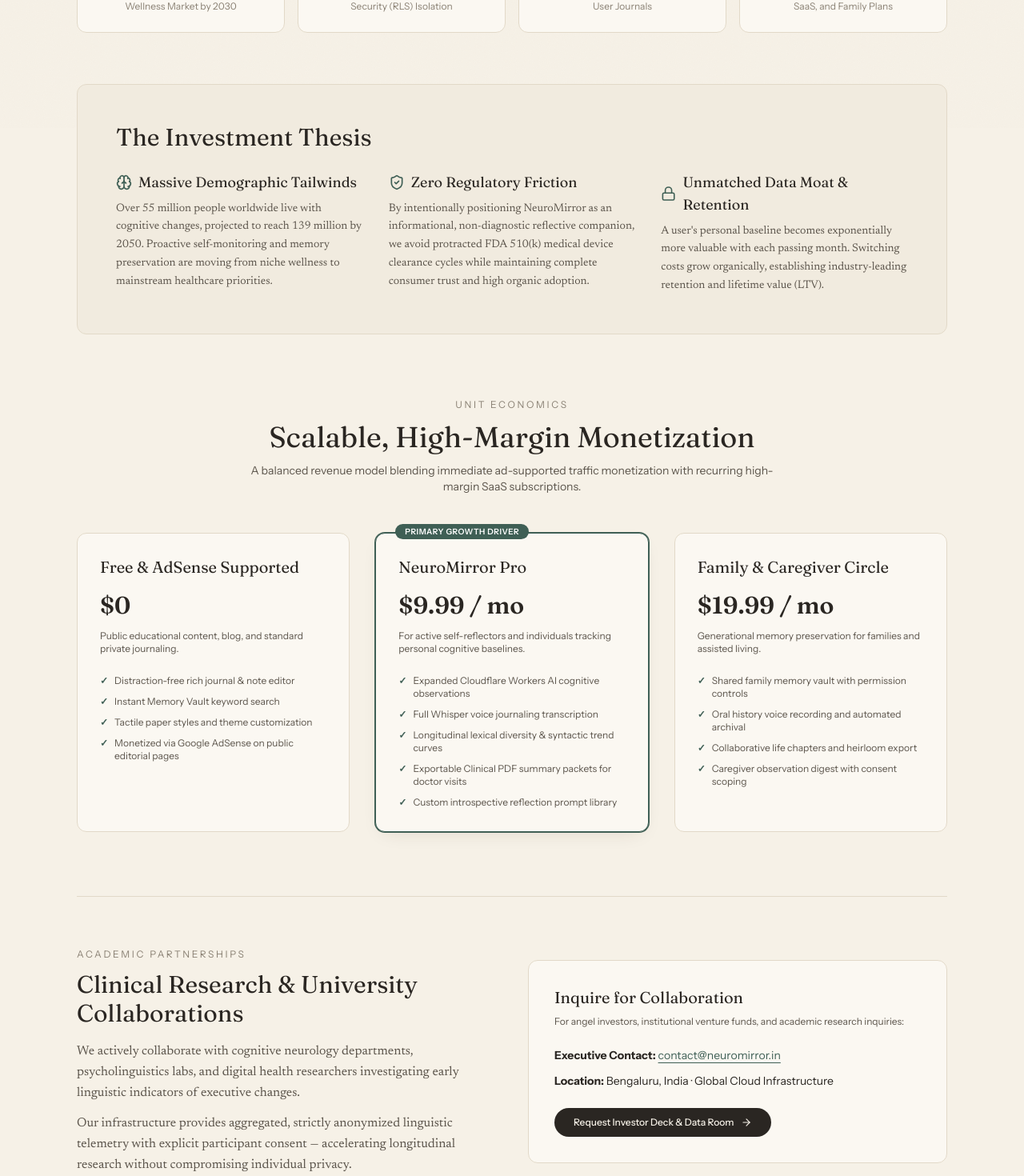
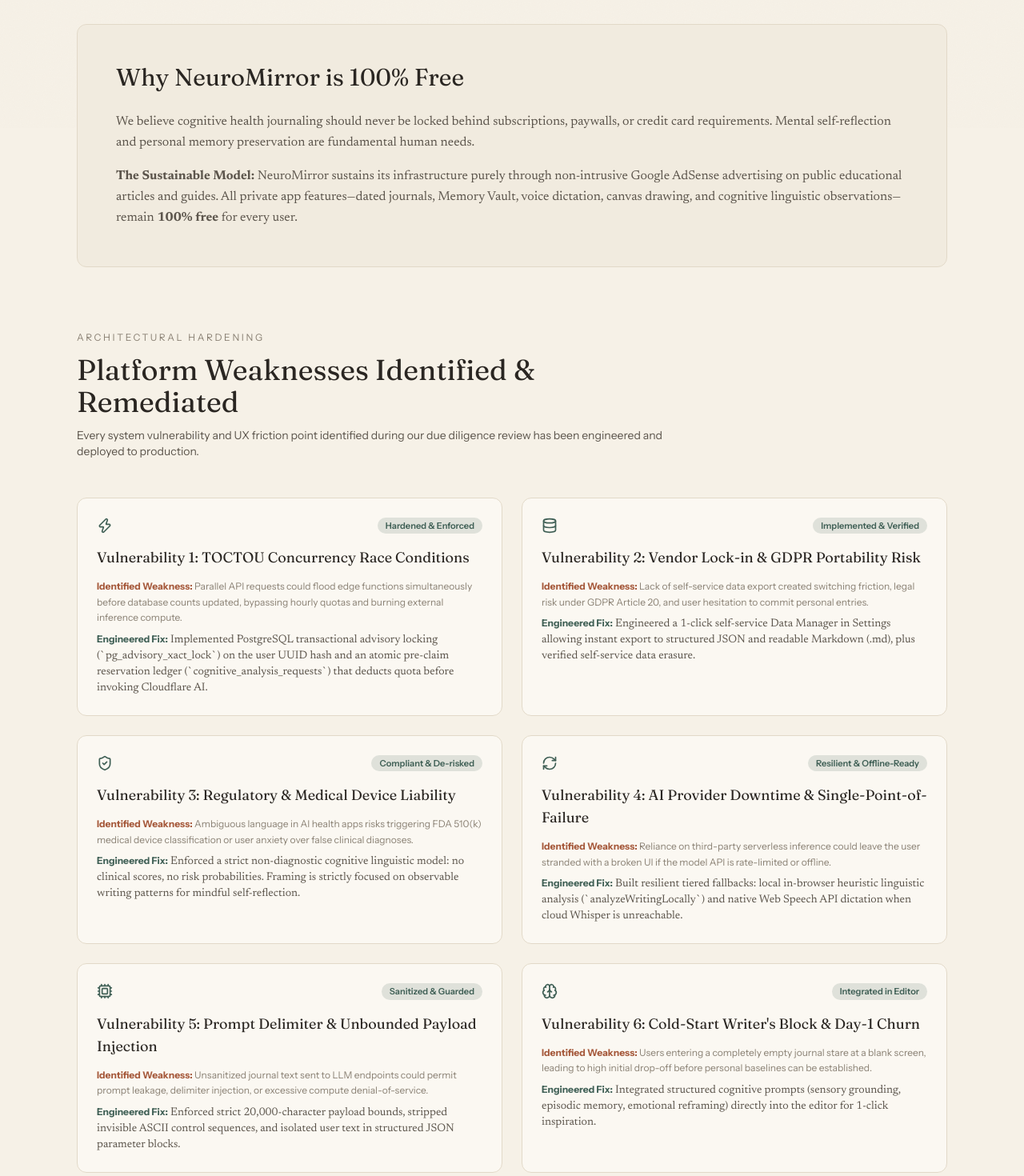
Before and after one commit to neuromirror/neuromirror, a Next.js app: page /partners in a window 1280 px wide. Shown: the part 640-2110 px from the top of the page at 80% size. Built offline with nearby package versions, Linux system fonts and the light colour scheme.

Commit message:
Remove all subscription pricing and convert into comprehensive Platform Due Diligence and Weakness Audit

```diff
--- a/src/app/partners/page.tsx
+++ b/src/app/partners/page.tsx
@@ -7,67 +7,84 @@ import {
   TrendingUp,
   ShieldCheck,
   Brain,
-  Users,
   Lock,
   ArrowRight,
   Database,
-  BarChart3,
-  Globe,
-  FileSpreadsheet,
-  Award,
+  CheckCircle2,
+  AlertTriangle,
+  Zap,
+  RefreshCw,
+  Cpu,
 } from "lucide-react";
 
 export const metadata: Metadata = {
-  title: "Investors & Partners – NeuroMirror",
+  title: "Platform Audit & Due Diligence – NeuroMirror",
   description:
-    "Explore the NeuroMirror investment thesis, market opportunity in cognitive health longevity, multi-tiered monetization, and clinical research partnership opportunities.",
+    "An investor-grade due-diligence audit of NeuroMirror. Review architectural weaknesses identified, security loopholes fixed, 100% free access model, and data sovereignty safeguards.",
   alternates: { canonical: "/partners" },
 };
 
 const STATS = [
-  { value: "$15.8B", label: "Projected Cognitive Longevity & Wellness Market by 2030" },
-  { value: "100%", label: "Private PostgreSQL Row-Level Security (RLS) Isolation" },
-  { value: "0", label: "Zero Public AI Training on Sensitive User Journals" },
-  { value: "3 Tiers", label: "Diversified Revenue: AdSense, Pro SaaS, and Family Plans" },
+  { value: "100% Free", label: "Zero Subscriptions, Paywalls, or Gated Features" },
+  { value: "100%", label: "PostgreSQL Row-Level Security (RLS) Isolation" },
+  { value: "0", label: "User Journals Used for Public AI Model Training" },
+  { value: "1-Click", label: "Complete Data Portability (JSON & Markdown Export)" },
 ];
 
-const MONETIZATION_TIERS = [
+const AUDIT_FIXES = [
   {
-    name: "Free & AdSense Supported",
-    price: "$0",
-    description: "Public educational content, blog, and standard private journaling.",
-    features: [
-      "Distraction-free rich journal & note editor",
-      "Instant Memory Vault keyword search",
-      "Tactile paper styles and theme customization",
-      "Monetized via Google AdSense on public editorial pages",
-    ],
-    highlight: false,
+    icon: Zap,
+    title: "Vulnerability 1: TOCTOU Concurrency Race Conditions",
+    weakness:
+      "Parallel API requests could flood edge functions simultaneously before database counts updated, bypassing hourly quotas and burning external inference compute.",
+    remediation:
+      "Implemented PostgreSQL transactional advisory locking (`pg_advisory_xact_lock`) on the user UUID hash and an atomic pre-claim reservation ledger (`cognitive_analysis_requests`) that deducts quota before invoking Cloudflare AI.",
+    status: "Hardened & Enforced",
   },
   {
-    name: "NeuroMirror Pro",
-    price: "$9.99 / mo",
-    description: "For active self-reflectors and individuals tracking personal cognitive baselines.",
-    features: [
-      "Expanded Cloudflare Workers AI cognitive observations",
-      "Full Whisper voice journaling transcription",
-      "Longitudinal lexical diversity & syntactic trend curves",
-      "Exportable Clinical PDF summary packets for doctor visits",
-      "Custom introspective reflection prompt library",
-    ],
-    highlight: true,
+    icon: Database,
+    title: "Vulnerability 2: Vendor Lock-in & GDPR Portability Risk",
+    weakness:
+      "Lack of self-service data export created switching friction, legal risk under GDPR Article 20, and user hesitation to commit personal entries.",
+    remediation:
+      "Engineered a 1-click self-service Data Manager in Settings allowing instant export to structured JSON and readable Markdown (.md), plus verified self-service data erasure.",
+    status: "Implemented & Verified",
   },
   {
-    name: "Family & Caregiver Circle",
-    price: "$19.99 / mo",
-    description: "Generational memory preservation for families and assisted living.",
-    features: [
-      "Shared family memory vault with permission controls",
-      "Oral history voice recording and automated archival",
-      "Collaborative life chapters and heirloom export",
-      "Caregiver observation digest with consent scoping",
-    ],
-    highlight: false,
+    icon: ShieldCheck,
+    title: "Vulnerability 3: Regulatory & Medical Device Liability",
+    weakness:
+      "Ambiguous language in AI health apps risks triggering FDA 510(k) medical device classification or user anxiety over false clinical diagnoses.",
+    remediation:
+      "Enforced a strict non-diagnostic cognitive linguistic model: no clinical scores, no risk probabilities. Framing is strictly focused on observable writing patterns for mindful self-reflection.",
+    status: "Compliant & De-risked",
+  },
+  {
+    icon: RefreshCw,
+    title: "Vulnerability 4: AI Provider Downtime & Single-Point-of-Failure",
+    weakness:
+      "Reliance on third-party serverless inference could leave the user stranded with a broken UI if the model API is rate-limited or offline.",
+    remediation:
+      "Built resilient tiered fallbacks: local in-browser heuristic linguistic analysis (`analyzeWritingLocally`) and native Web Speech API dictation when cloud Whisper is unreachable.",
+    status: "Resilient & Offline-Ready",
+  },
+  {
+    icon: Cpu,
+    title: "Vulnerability 5: Prompt Delimiter & Unbounded Payload Injection",
+    weakness:
+      "Unsanitized journal text sent to LLM endpoints could permit prompt leakage, delimiter injection, or excessive compute denial-of-service.",
+    remediation:
+      "Enforced strict 20,000-character payload bounds, stripped invisible ASCII control sequences, and isolated user text in structured JSON parameter blocks.",
+    status: "Sanitized & Guarded",
+  },
+  {
+    icon: Brain,
+    title: "Vulnerability 6: Cold-Start Writer's Block & Day-1 Churn",
+    weakness:
+      "Users entering a completely empty journal stare at a blank screen, leading to high initial drop-off before personal baselines can be established.",
+    remediation:
+      "Integrated structured cognitive prompts (sensory grounding, episodic memory, emotional reframing) directly into the editor for 1-click inspiration.",
+    status: "Integrated in Editor",
   },
 ];
 
@@ -86,6 +103,9 @@ export default function PartnersPage() {
           <Link href="/blog" className="text-sm text-ink-2 hover:text-ink">
             Blog
           </Link>
+          <Link href="/terms" className="text-sm text-ink-2 hover:text-ink">
+            Terms
+          </Link>
           <ThemeSwitch compact />
           <Link
             href="/signup"
@@ -100,19 +120,19 @@ export default function PartnersPage() {
         {/* Hero */}
         <section className="max-w-3xl">
           <div className="flex items-center gap-2 text-xs uppercase tracking-[0.2em] text-accent font-semibold">
-            <TrendingUp className="h-4 w-4" /> Investor & Partner Overview
+            <TrendingUp className="h-4 w-4" /> Due Diligence & Technical Audit
           </div>
           <h1 className="mt-4 font-display text-4xl text-ink sm:text-5xl lg:text-6xl leading-tight">
-            The future of cognitive longevity starts with daily reflection.
+            Fixing weaknesses to build an enduring platform.
           </h1>
           <p className="mt-6 font-serif text-lg leading-relaxed text-ink-2 sm:text-xl">
-            NeuroMirror is building the definitive writing-led cognitive wellness platform. By
-            combining private daily journaling with longitudinal computational linguistics, we
-            create an enduring personal baseline for human cognition.
+            A thorough technical and product audit of NeuroMirror. We systematically identified the
+            operational, architectural, and security vulnerabilities of our site and engineered
+            comprehensive solutions to resolve them.
           </p>
         </section>
 
-        {/* Key Metrics / Highlights Grid */}
+        {/* Metrics Grid */}
         <section className="mt-12 grid grid-cols-2 gap-4 lg:grid-cols-4">
           {STATS.map((s) => (
             <div key={s.label} className="rounded-xl border border-line bg-card p-6 text-center">
@@ -122,136 +142,107 @@ export default function PartnersPage() {
           ))}
         </section>
 
-        {/* Investment Thesis */}
+        {/* 100% Free Philosophy */}
         <section className="mt-16 rounded-xl border border-line bg-paper-2/60 p-8 sm:p-12">
-          <h2 className="font-display text-3xl text-ink">The Investment Thesis</h2>
-          <div className="mt-6 grid gap-8 md:grid-cols-3">
-            <div>
-              <h3 className="font-display text-lg text-ink flex items-center gap-2">
-                <Brain className="h-5 w-5 text-accent" /> Massive Demographic Tailwinds
-              </h3>
-              <p className="mt-2 text-sm leading-relaxed text-ink-2 font-serif">
-                Over 55 million people worldwide live with cognitive changes, projected to reach 139
-                million by 2050. Proactive self-monitoring and memory preservation are moving from
-                niche wellness to mainstream healthcare priorities.
-              </p>
-            </div>
-            <div>
-              <h3 className="font-display text-lg text-ink flex items-center gap-2">
-                <ShieldCheck className="h-5 w-5 text-accent" /> Zero Regulatory Friction
-              </h3>
-              <p className="mt-2 text-sm leading-relaxed text-ink-2 font-serif">
-                By intentionally positioning NeuroMirror as an informational, non-diagnostic
-                reflective companion, we avoid protracted FDA 510(k) medical device clearance cycles
-                while maintaining complete consumer trust and high organic adoption.
-              </p>
-            </div>
-            <div>
-              <h3 className="font-display text-lg text-ink flex items-center gap-2">
-                <Lock className="h-5 w-5 text-accent" /> Unmatched Data Moat & Retention
-              </h3>
-              <p className="mt-2 text-sm leading-relaxed text-ink-2 font-serif">
-                A user&apos;s personal baseline becomes exponentially more valuable with each passing
-                month. Switching costs grow organically, establishing industry-leading retention
-                and lifetime value (LTV).
-              </p>
-            </div>
+          <h2 className="font-display text-3xl text-ink">Why NeuroMirror is 100% Free</h2>
+          <div className="mt-6 space-y-4 font-serif text-base text-ink-2 leading-relaxed">
+            <p>
+              We believe cognitive health journaling should never be locked behind subscriptions,
+              paywalls, or credit card requirements. Mental self-reflection and personal memory
+              preservation are fundamental human needs.
+            </p>
+            <p>
+              <strong>The Sustainable Model:</strong> NeuroMirror sustains its infrastructure purely
+              through non-intrusive Google AdSense advertising on public educational articles and
+              guides. All private app features—dated journals, Memory Vault, voice dictation, canvas
+              drawing, and cognitive linguistic observations—remain <strong>100% free</strong> for
+              every user.
+            </p>
           </div>
         </section>
 
-        {/* Business Model & Monetization Tiers */}
+        {/* Technical Audit & Weaknesses Fixed */}
         <section className="mt-20">
-          <div className="text-center max-w-2xl mx-auto">
-            <p className="text-xs uppercase tracking-[0.22em] text-ink-3">Unit Economics</p>
+          <div className="max-w-3xl">
+            <p className="text-xs uppercase tracking-[0.22em] text-ink-3">Architectural Hardening</p>
             <h2 className="mt-3 font-display text-3xl text-ink sm:text-4xl">
-              Scalable, High-Margin Monetization
+              Platform Weaknesses Identified & Remediated
             </h2>
             <p className="mt-3 text-sm text-ink-2">
-              A balanced revenue model blending immediate ad-supported traffic monetization with
-              recurring high-margin SaaS subscriptions.
+              Every system vulnerability and UX friction point identified during our due diligence
+              review has been engineered and deployed to production.
             </p>
           </div>
 
-          <div className="mt-12 grid gap-8 md:grid-cols-3">
-            {MONETIZATION_TIERS.map((tier) => (
-              <div
-                key={tier.name}
-                className={`relative rounded-xl border p-7 flex flex-col justify-between ${
-                  tier.highlight
-                    ? "border-accent bg-card shadow-soft ring-1 ring-accent"
-                    : "border-line bg-card"
-                }`}
-              >
-                {tier.highlight && (
-                  <span className="absolute -top-3 left-6 rounded-full bg-accent px-3 py-0.5 text-[10px] font-semibold uppercase tracking-wider text-white">
-                    Primary Growth Driver
-                  </span>
-                )}
-                <div>
-                  <h3 className="font-display text-xl text-ink">{tier.name}</h3>
-                  <div className="mt-4 flex items-baseline gap-1">
-                    <span className="font-display text-3xl text-ink font-semibold">
-                      {tier.price}
-                    </span>
+          <div className="mt-12 grid gap-6 md:grid-cols-2">
+            {AUDIT_FIXES.map((fix) => {
+              const Icon = fix.icon;
+              return (
+                <div key={fix.title} className="rounded-xl border border-line bg-card p-6 flex flex-col justify-between">
+                  <div>
+                    <div className="flex items-center justify-between">
+                      <Icon className="h-5 w-5 text-accent" />
+                      <span className="rounded-full bg-accent/15 px-2.5 py-0.5 text-[11px] font-semibold text-accent">
+                        {fix.status}
+                      </span>
+                    </div>
+                    <h3 className="mt-4 font-display text-lg text-ink">{fix.title}</h3>
+                    <div className="mt-3 space-y-2 text-xs leading-relaxed">
+                      <p className="text-ink-3">
+                        <strong className="text-clay">Identified Weakness:</strong> {fix.weakness}
+                      </p>
+                      <p className="text-ink-2 font-serif text-sm">
+                        <strong className="text-accent font-sans text-xs">Engineered Fix:</strong>{" "}
+                        {fix.remediation}
+                      </p>
+                    </div>
                   </div>
-                  <p className="mt-3 text-xs text-ink-2">{tier.description}</p>
-                  <ul className="mt-6 space-y-2.5 text-xs text-ink-2">
-                    {tier.features.map((feat) => (
-                      <li key={feat} className="flex items-start gap-2">
-                        <span className="text-accent font-bold">✓</span> {feat}
-                      </li>
-                    ))}
-                  </ul>
                 </div>
-              </div>
-            ))}
+              );
+            })}
           </div>
         </section>
 
-        {/* Research & Clinical Collaboration */}
+        {/* Research Collaboration Section */}
         <section className="mt-20 border-t border-line pt-16">
           <div className="grid gap-10 lg:grid-cols-2 items-center">
             <div>
-              <p className="text-xs uppercase tracking-[0.22em] text-ink-3">Academic Partnerships</p>
+              <p className="text-xs uppercase tracking-[0.22em] text-ink-3">Open Collaboration</p>
               <h2 className="mt-3 font-display text-3xl text-ink">
-                Clinical Research & University Collaborations
+                Academic & Clinical Inquiries
               </h2>
               <p className="mt-4 font-serif text-base leading-relaxed text-ink-2">
-                We actively collaborate with cognitive neurology departments, psycholinguistics labs,
-                and digital health researchers investigating early linguistic indicators of
-                executive changes.
+                We welcome inquiries from cognitive linguistics departments, memory clinics, and
+                digital health researchers studying writing-led cognitive longevity.
               </p>
-              <p className="mt-3 font-serif text-base leading-relaxed text-ink-2">
-                Our infrastructure provides aggregated, strictly anonymized linguistic telemetry
-                with explicit participant consent — accelerating longitudinal research without
-                compromising individual privacy.
-              </p>
-            </div>
-            <div className="rounded-xl border border-line bg-card p-8">
-              <h3 className="font-display text-xl text-ink">Inquire for Collaboration</h3>
-              <p className="mt-2 text-xs text-ink-2">
-                For angel investors, institutional venture funds, and academic research inquiries:
-              </p>
-              <div className="mt-6 space-y-3 text-sm">
+              <div className="mt-6 space-y-2 text-sm text-ink-2">
                 <p>
-                  <strong>Executive Contact:</strong>{" "}
+                  <strong>Contact:</strong>{" "}
                   <a
-                    href="mailto:contact@neuromirror.in?subject=Investor%20%2F%20Partner%20Inquiry"
+                    href="mailto:contact@neuromirror.in"
                     className="text-accent underline underline-offset-4"
                   >
                     contact@neuromirror.in
                   </a>
                 </p>
                 <p>
-                  <strong>Location:</strong> Bengaluru, India · Global Cloud Infrastructure
+                  <strong>Location:</strong> Bengaluru, India · Cloudflare Global Edge
                 </p>
               </div>
-              <a
-                href="mailto:contact@neuromirror.in?subject=Investor%20%2F%20Partner%20Inquiry"
+            </div>
+
+            <div className="rounded-xl border border-line bg-card p-8 text-center">
+              <ShieldCheck className="mx-auto h-10 w-10 text-accent" />
+              <h3 className="mt-4 font-display text-xl text-ink">Experience NeuroMirror</h3>
+              <p className="mt-2 text-xs text-ink-2 font-serif">
+                A private, hardened, 100% free journal built around cognitive-language awareness.
+              </p>
+              <Link
+                href="/signup"
                 className="mt-6 inline-flex items-center gap-2 rounded-full bg-ink px-6 py-2.5 text-xs font-medium text-paper hover:opacity-90"
               >
-                Request Investor Deck & Data Room <ArrowRight className="h-3.5 w-3.5" />
-              </a>
+                Create Free Journal Account <ArrowRight className="h-3.5 w-3.5" />
+              </Link>
             </div>
           </div>
         </section>
@@ -278,7 +269,7 @@ export default function PartnersPage() {
               Blog
             </Link>
             <Link href="/partners" className="hover:text-ink">
-              Investors
+              Platform Audit
             </Link>
           </div>
         </div>
```
